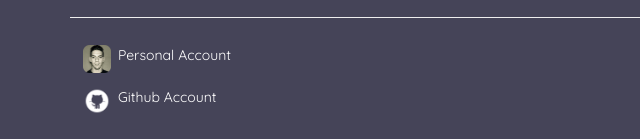
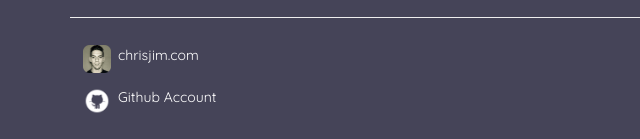
Before and after one commit to chrisjimenez/3Dcave, a plain HTML site: page index.html in a window 1280 px wide. Shown: the part 2102-2241 px from the top of the page, 0-640 px from the left. Drawn offline with nearby package versions, Linux system fonts and the light colour scheme; a script that the page names is missing.

Commit message:
Edited index.html file

```diff
--- a/index.html
+++ b/index.html
@@ -100,7 +100,7 @@
         <hr>
 
           <button type="button" class="btn btn-link" onclick ="window.location.href='https://www.chrisjim.com'">
-              <img class ="icon" src="images/me_icon.png"/><span id ="button-text">Personal Account</span>
+              <img class ="icon" src="images/me_icon.png"/><span id ="button-text">chrisjim.com</span>
           </button>
 
           <button type="button" class="btn btn-link" onclick ="window.location.href='https://www.github.com/chrisjimenez'" >
```
